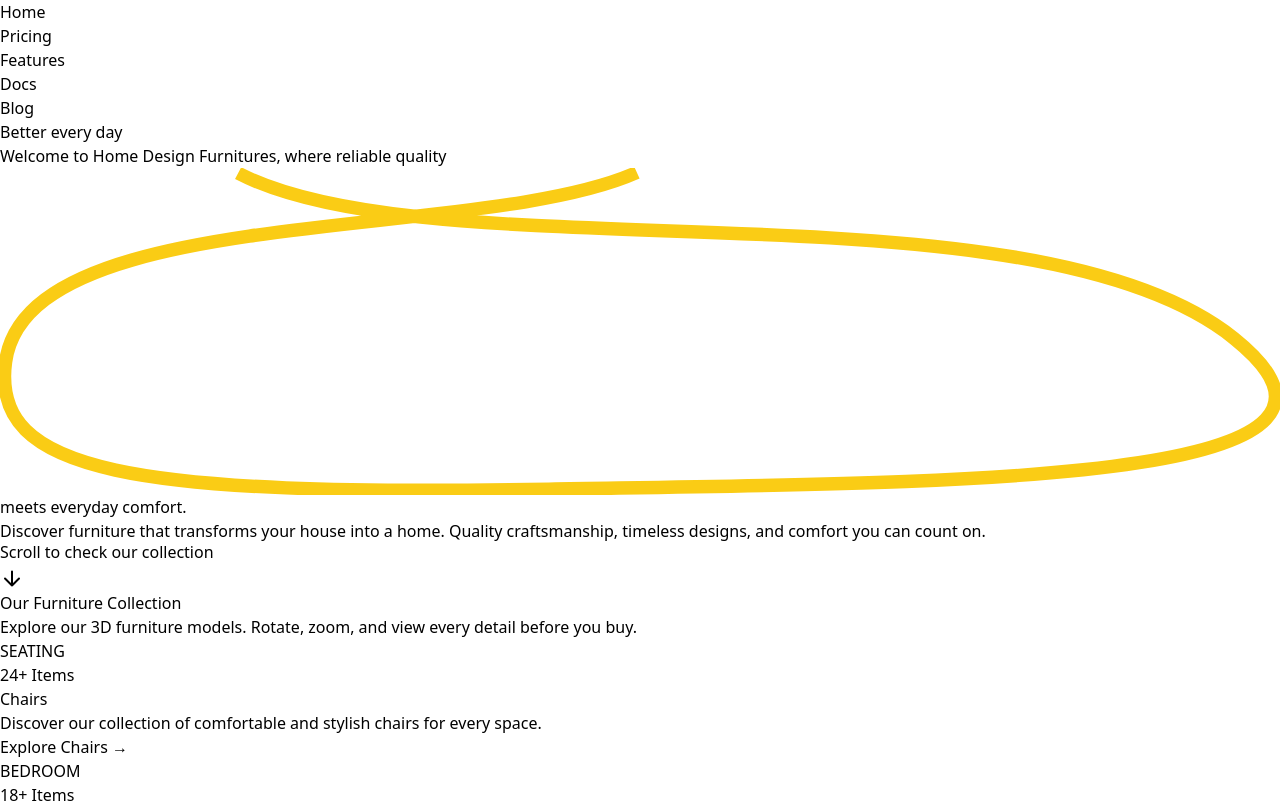
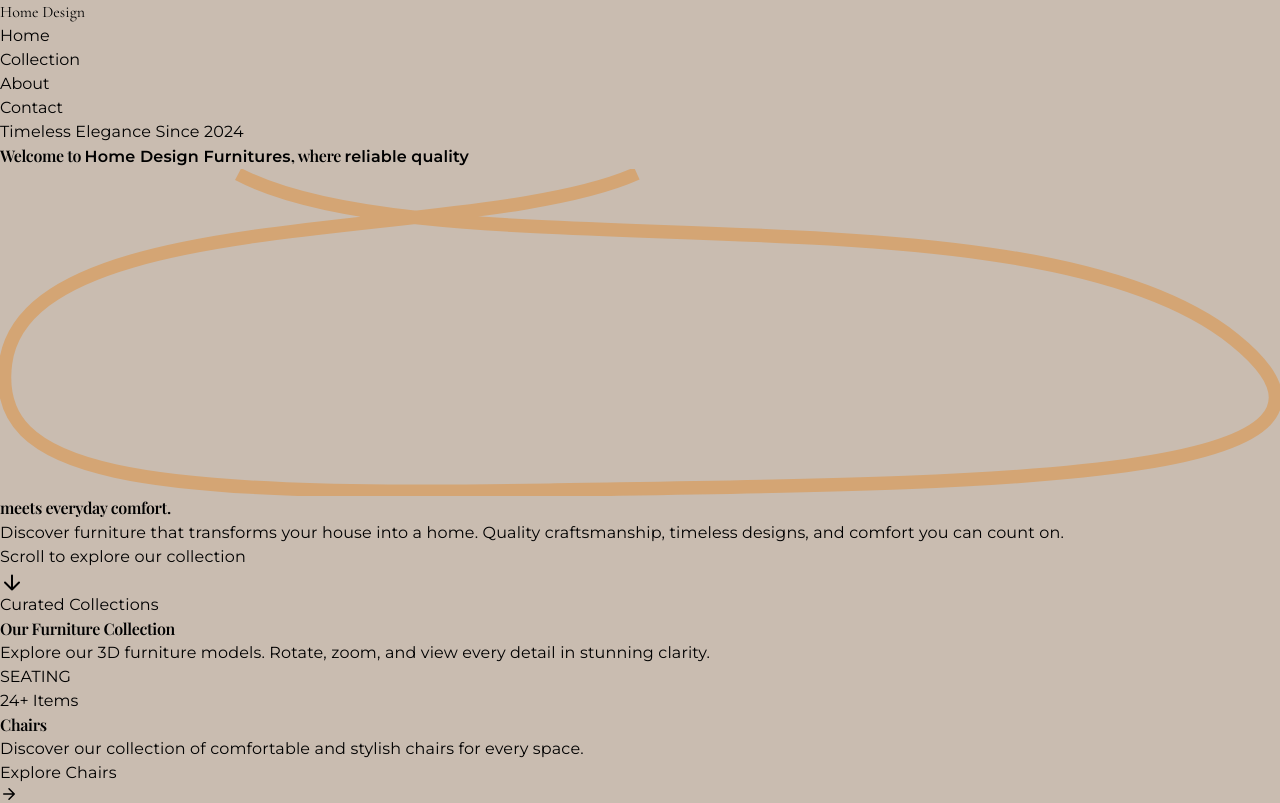
Before and after one commit to SowmikDey/demo_test2, a React (Vite) app in the folder frontend/: page / in a window 1280 px wide. Shown: the top 803 px of the page. Built offline with nearby package versions, Linux system fonts and the light colour scheme; no server answers; grey boxes are pictures that could not be loaded.

Commit message:
Updated frontend

```diff
--- a/frontend/src/GridSection.jsx
+++ b/frontend/src/GridSection.jsx
@@ -13,18 +13,19 @@ const GridSection = () => {
     visible: {
       opacity: 1,
       transition: {
-        staggerChildren: 0.1,
+        staggerChildren: 0.15,
       },
     },
   };
 
   const itemVariants = {
-    hidden: { y: 20, opacity: 0 },
+    hidden: { y: 30, opacity: 0 },
     visible: {
       y: 0,
       opacity: 1,
       transition: {
-        duration: 0.5,
+        duration: 0.6,
+        ease: "easeOut",
       },
     },
   };
@@ -34,7 +35,7 @@ const GridSection = () => {
       id: 1,
       title: "Chairs",
       category: "SEATING",
-      model: "/Model/base_basic_shaded.glb", // Update with your actual model filename
+      model: "/Model/base_basic_shaded.glb",
       description: "Discover our collection of comfortable and stylish chairs for every space.",
       itemCount: "24+ Items"
     },
@@ -42,7 +43,7 @@ const GridSection = () => {
       id: 2,
       title: "Beds",
       category: "BEDROOM",
-      model: "/Model/bed.glb", // Update with your actual model filename
+      model: "/Model/bed.glb",
       description: "Explore premium beds designed for ultimate comfort and elegant bedroom aesthetics.",
       itemCount: "18+ Items"
     },
@@ -50,7 +51,7 @@ const GridSection = () => {
       id: 3,
       title: "Dining Tables",
       category: "DINING",
-      model: "/Model/dining.glb", // Update with your actual model filename
+      model: "/Model/dining.glb",
       description: "Browse our dining tables perfect for family gatherings and special occasions.",
       itemCount: "15+ Items"
     },
@@ -58,7 +59,7 @@ const GridSection = () => {
       id: 4,
       title: "Sofas",
       category: "LIVING ROOM",
-      model: "/Model/sofa.glb", // Update with your actual model filename
+      model: "/Model/sofa.glb",
       description: "Find the perfect sofa that combines luxury, comfort, and contemporary design.",
       itemCount: "20+ Items"
     },
@@ -66,7 +67,7 @@ const GridSection = () => {
       id: 5,
       title: "Storage",
       category: "ORGANIZATION",
-      model: "/Model/storage.glb", // Update with your actual model filename
+      model: "/Model/storage.glb",
       description: "Smart storage solutions including wardrobes, cabinets, and shelving units.",
       itemCount: "30+ Items"
     },
@@ -74,26 +75,40 @@ const GridSection = () => {
       id: 6,
       title: "Tables",
       category: "FURNITURE",
-      model: "/Model/table.glb", // Update with your actual model filename
+      model: "/Model/table.glb",
       description: "Versatile tables for coffee, study, and work - designed for modern living.",
       itemCount: "22+ Items"
     },
   ];
 
   return (
-    <section className="min-h-screen bg-gray-50 py-12 sm:py-16 md:py-20 px-4 sm:px-6 md:px-8">
+    <section className="min-h-screen bg-[#f5f1eb] py-16 sm:py-20 md:py-24 px-4 sm:px-6 md:px-8">
       <div className="max-w-7xl mx-auto">
         <motion.div
           initial={{ opacity: 0, y: -20 }}
           animate={inView ? { opacity: 1, y: 0 } : { opacity: 0, y: -20 }}
-          transition={{ duration: 0.6 }}
-          className="text-center mb-12 md:mb-16"
+          transition={{ duration: 0.8 }}
+          className="text-center mb-16 md:mb-20"
         >
-          <h2 className="text-3xl sm:text-4xl md:text-5xl font-bold text-gray-900 mb-3 md:mb-4">
+          <motion.span
+            initial={{ opacity: 0 }}
+            animate={{ opacity: 1 }}
+            transition={{ duration: 0.6, delay: 0.2 }}
+            className="inline-block mb-4 text-xs md:text-sm text-[#8b7355] font-medium uppercase tracking-wider"
+          >
+            Curated Collections
+          </motion.span>
+          <h2
+            className="text-4xl sm:text-5xl md:text-6xl font-bold text-[#2c2416] mb-6"
+            style={{ fontFamily: "'Playfair Display', serif" }}
+          >
             Our Furniture Collection
           </h2>
-          <p className="text-base sm:text-lg text-gray-600 max-w-2xl mx-auto px-4">
-            Explore our 3D furniture models. Rotate, zoom, and view every detail before you buy.
+          <p
+            className="text-base sm:text-lg md:text-xl text-[#5a4a3a] max-w-3xl mx-auto px-4 leading-relaxed font-light"
+            style={{ fontFamily: "'Montserrat', sans-serif" }}
+          >
+            Explore our 3D furniture models. Rotate, zoom, and view every detail in stunning clarity.
           </p>
         </motion.div>
 
@@ -102,37 +117,59 @@ const GridSection = () => {
           variants={containerVariants}
           initial="hidden"
           animate={inView ? "visible" : "hidden"}
-          className="grid grid-cols-1 sm:grid-cols-2 lg:grid-cols-3 gap-6 md:gap-8"
+          className="grid grid-cols-1 sm:grid-cols-2 lg:grid-cols-3 gap-8 md:gap-10"
         >
           {categories.map((category) => (
             <motion.div
               key={category.id}
               variants={itemVariants}
-              className="bg-white rounded-lg overflow-hidden shadow-lg hover:shadow-2xl transition-shadow duration-300 group"
+              className="bg-white rounded-2xl overflow-hidden shadow-lg hover:shadow-2xl transition-all duration-500 group border border-[#e8dfd4]"
             >
               {/* 3D Model Viewer Container */}
-              <div className="relative h-64 sm:h-72 overflow-hidden bg-gradient-to-br from-gray-50 to-gray-100">
+              <div className="relative h-72 sm:h-80 overflow-hidden bg-gradient-to-br from-[#faf8f5] to-[#f5f1eb]">
                 <Model3DViewer
                   modelPath={category.model}
                   alt={category.title}
                   className="w-full h-full"
                 />
-                <div className="absolute top-3 sm:top-4 left-3 sm:left-4 bg-indigo-500 text-white px-2 sm:px-3 py-1 rounded-full text-xs sm:text-sm font-medium z-10">
+                <div className="absolute top-4 sm:top-5 left-4 sm:left-5 bg-[#2c2416] text-white px-3 sm:px-4 py-1.5 sm:py-2 rounded-full text-xs sm:text-sm font-medium z-10 tracking-wide">
                   {category.category}
                 </div>
-                <div className="absolute top-3 sm:top-4 right-3 sm:right-4 bg-white/90 backdrop-blur-sm text-gray-700 px-2 sm:px-3 py-1 rounded-full text-xs font-medium z-10">
+                <div className="absolute top-4 sm:top-5 right-4 sm:right-5 bg-white/95 backdrop-blur-sm text-[#2c2416] px-3 sm:px-4 py-1.5 sm:py-2 rounded-full text-xs font-semibold z-10 shadow-sm">
                   {category.itemCount}
                 </div>
               </div>
 
               {/* Card Content */}
-              <div className="p-4 sm:p-6">
-                <h3 className="text-xl sm:text-2xl font-semibold text-gray-900 mb-2">
+              <div className="p-6 sm:p-8">
+                <h3
+                  className="text-2xl sm:text-3xl font-bold text-[#2c2416] mb-3"
+                  style={{ fontFamily: "'Playfair Display', serif" }}
+                >
                   {category.title}
                 </h3>
-                <p className="text-sm sm:text-base text-gray-600 mb-4 sm:mb-6">{category.description}</p>
-                <button className="w-full bg-indigo-500 text-white font-medium py-2.5 sm:py-3 px-4 sm:px-6 rounded-lg hover:bg-indigo-600 transition-all active:scale-95 group-hover:shadow-lg text-sm sm:text-base">
-                  Explore {category.title} →
+                <p
+                  className="text-sm sm:text-base text-[#5a4a3a] mb-6 leading-relaxed font-light"
+                  style={{ fontFamily: "'Montserrat', sans-serif" }}
+                >
+                  {category.description}
+                </p>
+                <button className="w-full bg-[#2c2416] text-white font-medium py-3 sm:py-4 px-6 rounded-xl hover:bg-[#3d3123] transition-all duration-300 active:scale-98 group-hover:shadow-lg text-sm sm:text-base tracking-wide flex items-center justify-center gap-2">
+                  <span>Explore {category.title}</span>
+                  <svg
+                    xmlns="http://www.w3.org/2000/svg"
+                    width="18"
+                    height="18"
+                    viewBox="0 0 24 24"
+                    fill="none"
+                    stroke="currentColor"
+                    strokeWidth="2"
+                    strokeLinecap="round"
+                    strokeLinejoin="round"
+                    className="group-hover:translate-x-1 transition-transform duration-300"
+                  >
+                    <path d="M5 12h14M12 5l7 7-7 7"/>
+                  </svg>
                 </button>
               </div>
             </motion.div>
--- a/frontend/src/HeroSection.jsx
+++ b/frontend/src/HeroSection.jsx
@@ -3,14 +3,26 @@ import { useEffect, useRef, useState } from "react";
 
 const HeroSection = () => {
   return (
-    <section className="w-full min-h-screen px-4 sm:px-6 md:px-8 py-12 grid grid-cols-1 md:grid-cols-2 items-center gap-8 md:gap-12 max-w-6xl mx-auto">
+    <section className="w-full min-h-screen px-4 sm:px-6 md:px-8 py-16 md:py-20 grid grid-cols-1 md:grid-cols-2 items-center gap-12 md:gap-16 max-w-7xl mx-auto bg-[#faf8f5]">
       <div className="order-2 md:order-1 flex flex-col">
-        <span className="block mb-4 text-xs md:text-sm text-indigo-500 font-medium">
-          Better every day
-        </span>
-        <h1 className="text-2xl sm:text-3xl md:text-4xl lg:text-5xl font-semibold leading-tight mb-4">
+        <motion.span
+          initial={{ opacity: 0, y: 20 }}
+          animate={{ opacity: 1, y: 0 }}
+          transition={{ duration: 0.6 }}
+          className="block mb-6 text-xs md:text-sm text-[#8b7355] font-medium uppercase tracking-wider"
+        >
+          Timeless Elegance Since 2024
+        </motion.span>
+
+        <motion.h1
+          initial={{ opacity: 0, y: 20 }}
+          animate={{ opacity: 1, y: 0 }}
+          transition={{ duration: 0.6, delay: 0.2 }}
+          className="text-3xl sm:text-4xl md:text-5xl lg:text-6xl font-bold leading-tight mb-6 text-[#2c2416]"
+          style={{ fontFamily: "'Playfair Display', serif" }}
+        >
           Welcome to{" "}
-          <span className="font-bold bg-gradient-to-r from-indigo-600 to-purple-600 bg-clip-text text-transparent">
+          <span className="font-bold bg-gradient-to-r from-[#8b7355] to-[#6b5744] bg-clip-text text-transparent">
             Home Design Furnitures
           </span>
           , where{" "}
@@ -29,28 +41,43 @@ const HeroSection = () => {
                   ease: "easeInOut",
                 }}
                 d="M142.293 1C106.854 16.8908 6.08202 7.17705 1.23654 43.3756C-2.10604 68.3466 29.5633 73.2652 122.688 71.7518C215.814 70.2384 316.298 70.689 275.761 38.0785C230.14 1.37835 97.0503 24.4575 52.9384 1"
-                stroke="#FACC15"
+                stroke="#d4a574"
                 strokeWidth="3"
               />
             </svg>
           </span>{" "}
           meets everyday comfort.
-        </h1>
-        <p className="text-sm sm:text-base md:text-lg text-slate-700 mb-6 md:mb-8">
+        </motion.h1>
+
+        <motion.p
+          initial={{ opacity: 0, y: 20 }}
+          animate={{ opacity: 1, y: 0 }}
+          transition={{ duration: 0.6, delay: 0.4 }}
+          className="text-base sm:text-lg md:text-xl text-[#5a4a3a] mb-8 leading-relaxed font-light"
+          style={{ fontFamily: "'Montserrat', sans-serif" }}
+        >
           Discover furniture that transforms your house into a home. Quality craftsmanship, timeless designs, and comfort you can count on.
-        </p>
+        </motion.p>
+
         <motion.div
-          className="flex items-center gap-2 text-indigo-500 font-medium text-base sm:text-lg"
+          initial={{ opacity: 0, y: 20 }}
+          animate={{ opacity: 1, y: 0 }}
+          transition={{ duration: 0.6, delay: 0.6 }}
+          className="flex items-center gap-3 text-[#8b7355] font-medium text-base sm:text-lg"
+        >
+          <motion.span
             animate={{
-            y: [0, -10, 0],
+              y: [0, -8, 0],
             }}
             transition={{
               duration: 2,
               repeat: Infinity,
               ease: "easeInOut",
             }}
+            className="tracking-wide"
           >
-          <span>Scroll to check our collection</span>
+            Scroll to explore our collection
+          </motion.span>
           <motion.svg
             xmlns="http://www.w3.org/2000/svg"
             width="24"
@@ -74,9 +101,15 @@ const HeroSection = () => {
           </motion.svg>
         </motion.div>
       </div>
-      <div className="order-1 md:order-2 w-full">
+
+      <motion.div
+        initial={{ opacity: 0, scale: 0.9 }}
+        animate={{ opacity: 1, scale: 1 }}
+        transition={{ duration: 0.8, delay: 0.3 }}
+        className="order-1 md:order-2 w-full"
+      >
         <ShuffleGrid />
-      </div>
+      </motion.div>
     </section>
   );
 };
@@ -101,67 +134,67 @@ const shuffle = (array) => {
 const squareData = [
   {
     id: 1,
-    src: "https://images.unsplash.com/photo-1547347298-4074fc3086f0?ixlib=rb-4.0.3&ixid=MnwxMjA3fDB8MHxwaG90by1wYWdlfHx8fGVufDB8fHx8&auto=format&fit=crop&w=1740&q=80",
+    src: "https://images.unsplash.com/photo-1555041469-a586c61ea9bc?w=800&q=80",
   },
   {
     id: 2,
-    src: "https://images.unsplash.com/photo-1510925758641-869d353cecc7?ixlib=rb-4.0.3&ixid=MnwxMjA3fDB8MHxwaG90by1wYWdlfHx8fGVufDB8fHx8&auto=format&fit=crop&w=687&q=80",
+    src: "https://images.unsplash.com/photo-1586023492125-27b2c045efd7?w=800&q=80",
   },
   {
     id: 3,
-    src: "https://images.unsplash.com/photo-1629901925121-8a141c2a42f4?ixlib=rb-4.0.3&ixid=MnwxMjA3fDB8MHxwaG90by1wYWdlfHx8fGVufDB8fHx8&auto=format&fit=crop&w=687&q=80",
+    src: "https://images.unsplash.com/photo-1540574163026-643ea20ade25?w=800&q=80",
   },
   {
     id: 4,
-    src: "https://images.unsplash.com/photo-1580238053495-b9720401fd45?ixlib=rb-4.0.3&ixid=MnwxMjA3fDB8MHxwaG90by1wYWdlfHx8fGVufDB8fHx8&auto=format&fit=crop&w=687&q=80",
+    src: "https://images.unsplash.com/photo-1567538096630-e0c55bd6374c?w=800&q=80",
   },
   {
     id: 5,
-    src: "https://images.unsplash.com/photo-1569074187119-c87815b476da?ixlib=rb-4.0.3&ixid=MnwxMjA3fDB8MHxwaG90by1wYWdlfHx8fGVufDB8fHx8&auto=format&fit=crop&w=1325&q=80",
+    src: "https://images.unsplash.com/photo-1586105251261-72a756497a11?w=800&q=80",
   },
   {
     id: 6,
-    src: "https://images.unsplash.com/photo-1556817411-31ae72fa3ea0?ixlib=rb-4.0.3&ixid=MnwxMjA3fDB8MHxwaG90by1wYWdlfHx8fGVufDB8fHx8&auto=format&fit=crop&w=1740&q=80",
+    src: "https://images.unsplash.com/photo-1556228720-195a672e8a03?w=800&q=80",
   },
   {
     id: 7,
-    src: "https://images.unsplash.com/photo-1599586120429-48281b6f0ece?ixlib=rb-4.0.3&ixid=MnwxMjA3fDB8MHxwaG90by1wYWdlfHx8fGVufDB8fHx8&auto=format&fit=crop&w=1740&q=80",
+    src: "https://images.unsplash.com/photo-1505693416388-ac5ce068fe85?w=800&q=80",
   },
   {
     id: 8,
-    src: "https://plus.unsplash.com/premium_photo-1671436824833-91c0741e89c9?ixlib=rb-4.0.3&ixid=MnwxMjA3fDB8MHxwaG90by1wYWdlfHx8fGVufDB8fHx8&auto=format&fit=crop&w=1740&q=80",
+    src: "https://images.unsplash.com/photo-1551298370-9d3d53740c72?w=800&q=80",
   },
   {
     id: 9,
-    src: "https://images.unsplash.com/photo-1431324155629-1a6deb1dec8d?ixlib=rb-4.0.3&ixid=MnwxMjA3fDB8MHxwaG90by1wYWdlfHx8fGVufDB8fHx8&auto=format&fit=crop&w=1740&q=80",
+    src: "https://images.unsplash.com/photo-1618220179428-22790b461013?w=800&q=80",
   },
   {
     id: 10,
-    src: "https://images.unsplash.com/photo-1610768764270-790fbec18178?ixlib=rb-4.0.3&ixid=MnwxMjA3fDB8MHxwaG90by1wYWdlfHx8fGVufDB8fHx8&auto=format&fit=crop&w=687&q=80",
+    src: "https://images.unsplash.com/photo-1616486338812-3dadae4b4ace?w=800&q=80",
   },
   {
     id: 11,
-    src: "https://images.unsplash.com/photo-1507034589631-9433cc6bc453?ixlib=rb-4.0.3&ixid=MnwxMjA3fDB8MHxwaG90by1wYWdlfHx8fGVufDB8fHx8&auto=format&fit=crop&w=684&q=80",
+    src: "https://images.unsplash.com/photo-1538688525198-9b88f6f53126?w=800&q=80",
   },
   {
     id: 12,
-    src: "https://images.unsplash.com/photo-1533107862482-0e6974b06ec4?ixlib=rb-4.0.3&ixid=MnwxMjA3fDB8MHxwaG90by1wYWdlfHx8fGVufDB8fHx8&auto=format&fit=crop&w=882&q=80",
+    src: "https://images.unsplash.com/photo-1493663284031-b7e3aefcae8e?w=800&q=80",
   },
   {
     id: 13,
-    src: "https://images.unsplash.com/photo-1560089000-7433a4ebbd64?ixlib=rb-4.0.3&ixid=MnwxMjA3fDB8MHxwaG90by1wYWdlfHx8fGVufDB8fHx8&auto=format&fit=crop&w=870&q=80",
+    src: "https://images.unsplash.com/photo-1519710164239-da123dc03ef4?w=800&q=80",
   },
   {
     id: 14,
-    src: "https://images.unsplash.com/photo-1517466787929-bc90951d0974?ixlib=rb-4.0.3&ixid=MnwxMjA3fDB8MHxwaG90by1wYWdlfHx8fGVufDB8fHx8&auto=format&fit=crop&w=686&q=80",
+    src: "https://images.unsplash.com/photo-1565183997392-2f6f122e5912?w=800&q=80",
   },
   {
     id: 15,
-    src: "https://images.unsplash.com/photo-1606244864456-8bee63fce472?ixlib=rb-4.0.3&ixid=MnwxMjA3fDB8MHxwaG90by1wYWdlfHx8fGVufDB8fHx8&auto=format&fit=crop&w=681&q=80",
+    src: "https://images.unsplash.com/photo-1550581190-9c1c48d21d6c?w=800&q=80",
   },
   {
     id: 16,
-    src: "https://images.unsplash.com/photo-1544367567-0f2fcb009e0b?ixlib=rb-4.0.3&ixid=MnwxMjA3fDB8MHxwaG90by1wYWdlfHx8fGVufDB8fHx8&auto=format&fit=crop&w=1820&q=80",
+    src: "https://images.unsplash.com/photo-1566665797739-1674de7a421a?w=800&q=80",
   },
 ];
 
@@ -171,10 +204,11 @@ const generateSquares = () => {
       key={sq.id}
       layout
       transition={{ duration: 1.5, type: "spring" }}
-      className="w-full h-full"
+      className="w-full h-full rounded-lg shadow-md overflow-hidden"
       style={{
         backgroundImage: `url(${sq.src})`,
         backgroundSize: "cover",
+        backgroundPosition: "center",
       }}
     ></motion.div>
   ));
@@ -197,7 +231,7 @@ const ShuffleGrid = () => {
   };
 
   return (
-    <div className="grid grid-cols-4 grid-rows-4 h-[300px] sm:h-[350px] md:h-[400px] lg:h-[450px] gap-1 w-full">
+    <div className="grid grid-cols-4 grid-rows-4 h-[300px] sm:h-[350px] md:h-[400px] lg:h-[500px] gap-2 w-full">
       {squares}
     </div>
   );
--- a/frontend/src/Landing.jsx
+++ b/frontend/src/Landing.jsx
@@ -17,7 +17,7 @@ const Landing = () => {
   const heroY = useTransform(scrollYProgress, [0, 0.5], [0, -100]);
 
   return (
-    <div className="relative bg-white">
+    <div className="relative bg-[#faf8f5]">
       {/* Fixed Navbar */}
       <Navbar />
 
@@ -30,22 +30,28 @@ const Landing = () => {
             scale: heroScale,
             y: heroY,
           }}
-          className="sticky top-20 z-10"
+          className="sticky top-20 z-10 bg-[#faf8f5]"
         >
           <HeroSection />
         </motion.div>
 
         {/* Grid Section that fades in */}
-        <div className="relative z-20 bg-gray-50">
+        <div className="relative z-20 bg-[#f5f1eb]">
           <GridSection />
 
           {/* Placeholder for future sections */}
-          <div className="min-h-screen bg-white py-20 px-8">
+          <div className="min-h-screen bg-[#faf8f5] py-20 px-8">
             <div className="max-w-6xl mx-auto text-center">
-              <h2 className="text-4xl font-bold text-gray-900 mb-4">
+              <h2
+                className="text-4xl md:text-5xl font-bold text-[#2c2416] mb-4"
+                style={{ fontFamily: "'Playfair Display', serif" }}
+              >
                 More Sections Coming Soon
               </h2>
-              <p className="text-lg text-gray-600">
+              <p
+                className="text-lg text-[#5a4a3a] font-light"
+                style={{ fontFamily: "'Montserrat', sans-serif" }}
+              >
                 Add your additional sections here by creating new component files
               </p>
             </div>
--- a/frontend/src/Navbar.jsx
+++ b/frontend/src/Navbar.jsx
@@ -3,8 +3,14 @@ import { motion } from "framer-motion";
 
 const Navbar = () => {
   return (
-    <nav className="fixed top-0 left-0 right-0 z-50 bg-white/80 backdrop-blur-sm border-b border-gray-200">
-      <div className="max-w-7xl mx-auto px-8 py-4">
+    <nav className="fixed top-0 left-0 right-0 z-50 bg-[#faf8f5]/95 backdrop-blur-md border-b border-[#d4c5b0]/30">
+      <div className="max-w-7xl mx-auto px-4 sm:px-6 md:px-8 py-4 flex items-center justify-between">
+        {/* Logo */}
+        <div className="font-serif text-2xl md:text-3xl font-bold text-[#2c2416] tracking-tight">
+          Home Design
+        </div>
+
+        {/* Navigation Tabs */}
         <SlideTabs />
       </div>
     </nav>
@@ -26,13 +32,12 @@ const SlideTabs = () => {
           opacity: 0,
         }));
       }}
-      className="relative mx-auto flex w-fit rounded-full border-2 border-black bg-white p-1"
+      className="relative hidden md:flex w-fit rounded-full border border-[#2c2416]/20 bg-white/50 backdrop-blur-sm p-1 shadow-sm"
     >
       <Tab setPosition={setPosition}>Home</Tab>
-      <Tab setPosition={setPosition}>Pricing</Tab>
-      <Tab setPosition={setPosition}>Features</Tab>
-      <Tab setPosition={setPosition}>Docs</Tab>
-      <Tab setPosition={setPosition}>Blog</Tab>
+      <Tab setPosition={setPosition}>Collection</Tab>
+      <Tab setPosition={setPosition}>About</Tab>
+      <Tab setPosition={setPosition}>Contact</Tab>
       <Cursor position={position} />
     </ul>
   );
@@ -53,7 +58,7 @@ const Tab = ({ children, setPosition }) => {
           opacity: 1,
         });
       }}
-      className="relative z-10 block cursor-pointer px-3 py-1.5 text-xs uppercase text-white mix-blend-difference md:px-5 md:py-3 md:text-base"
+      className="relative z-10 block cursor-pointer px-4 py-2 text-sm font-medium text-[#2c2416] hover:text-[#2c2416] transition-colors"
     >
       {children}
     </li>
@@ -66,7 +71,12 @@ const Cursor = ({ position }) => {
       animate={{
         ...position,
       }}
-      className="absolute z-0 h-7 rounded-full bg-black md:h-12"
+      transition={{
+        type: "spring",
+        stiffness: 300,
+        damping: 30,
+      }}
+      className="absolute z-0 h-full rounded-full bg-[#2c2416]"
     />
   );
 };
--- a/frontend/src/index.css
+++ b/frontend/src/index.css
@@ -1,3 +1,48 @@
+@import url('https://fonts.googleapis.com/css2?family=Cormorant+Garamond:ital,wght@0,300;0,400;0,500;0,600;0,700;1,300;1,400;1,500;1,600;1,700&family=Montserrat:wght@300;400;500;600;700&family=Playfair+Display:wght@400;500;600;700;800&family=Libre+Baskerville:ital,wght@0,400;0,700;1,400&display=swap');
+
 @tailwind base;
 @tailwind components;
 @tailwind utilities;
+
+* {
+  margin: 0;
+  padding: 0;
+  box-sizing: border-box;
+}
+
+body {
+  font-family: 'Montserrat', -apple-system, BlinkMacSystemFont, 'Segoe UI', 'Roboto', 'Oxygen',
+    'Ubuntu', 'Cantarell', 'Fira Sans', 'Droid Sans', 'Helvetica Neue',
+    sans-serif;
+  -webkit-font-smoothing: antialiased;
+  -moz-osx-font-smoothing: grayscale;
+  background-color: #c9bcb0;
+}
+
+/* Elegant heading font */
+h1, h2, h3, h4, h5, h6 {
+  font-family: 'Playfair Display', serif;
+  font-weight: 600;
+  letter-spacing: -0.02em;
+}
+
+/* Body text font */
+p, span, a, button {
+  font-family: 'Montserrat', sans-serif;
+  letter-spacing: 0.01em;
+}
+
+/* Special elegant text - Italic serif for emphasis */
+.font-serif {
+  font-family: 'Cormorant Garamond', serif;
+}
+
+.font-serif-italic {
+  font-family: 'Libre Baskerville', serif;
+  font-style: italic;
+}
+
+/* Smooth scrolling */
+html {
+  scroll-behavior: smooth;
+}
```
Lines whose indentation alone changed are shown as unchanged.
